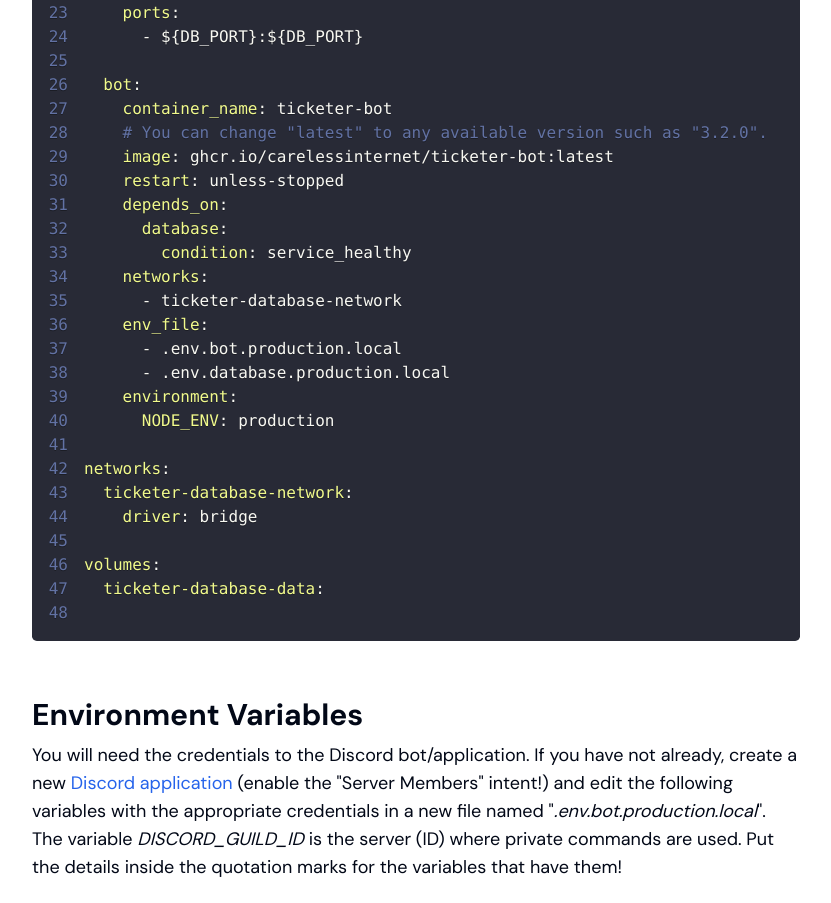
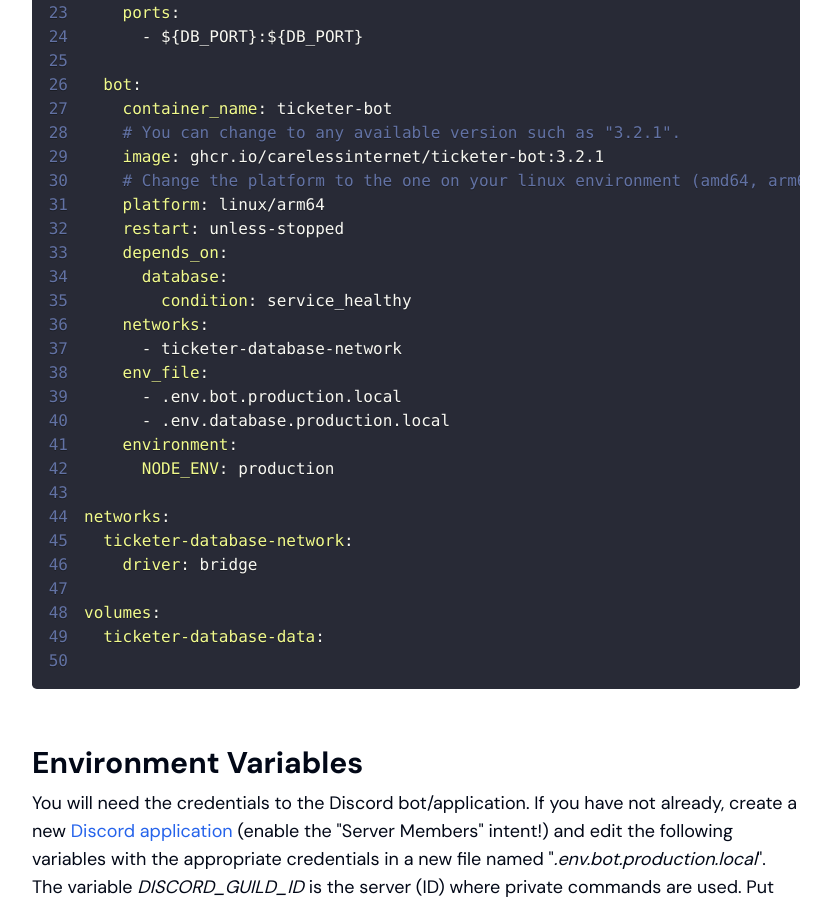
Before and after one commit to CarelessInternet/Ticketer, a Next.js app in the folder apps/website/: page /en-GB/docs/self-hosting in a window 1280 px wide. Shown: the part 1184-2087 px from the top of the page, without its empty margins (224-1055 px from the left). Built offline with nearby package versions, Linux system fonts and the light colour scheme.

Commit message:
fix(.github): add specific platforms (#403)

```diff
--- a/apps/website/src/app/[locale]/docs/self-hosting/page.tsx
+++ b/apps/website/src/app/[locale]/docs/self-hosting/page.tsx
@@ -42,8 +42,10 @@ services:
 
   bot:
     container_name: ticketer-bot
-    # You can change "latest" to any available version such as "3.2.0".
-    image: ghcr.io/carelessinternet/ticketer-bot:latest
+    # You can change to any available version such as "3.2.1".
+    image: ghcr.io/carelessinternet/ticketer-bot:3.2.1
+    # Change the platform to the one on your linux environment (amd64, arm64).
+    platform: linux/arm64
     restart: unless-stopped
     depends_on:
       database:
```
